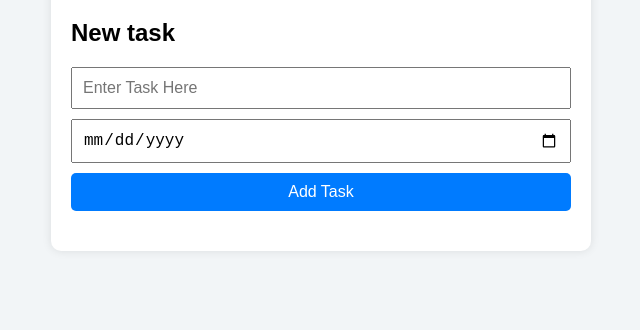
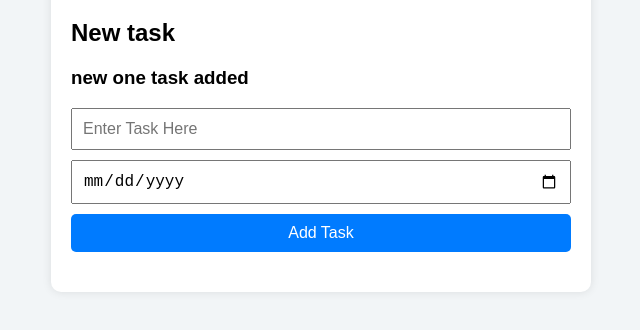
Before and after one commit to Arpita8532/DOSS-ass-2, a plain HTML site: page index.html in a window 1280 px wide. Shown: the part 122-452 px from the top of the page, without its empty margins (319-959 px from the left). Drawn offline with Linux system fonts and the light colour scheme.

Commit message:
Added new task

```diff
--- a/index.html
+++ b/index.html
@@ -11,6 +11,7 @@
 <div class="container">
     <h1>📚 Student Task Manager</h1>
     <h2>New task</h2>
+    <h3>new one task added</h3>
 
     <div class="input-section">
         <input type="text" id="taskInput" placeholder="Enter Task Here">
```
